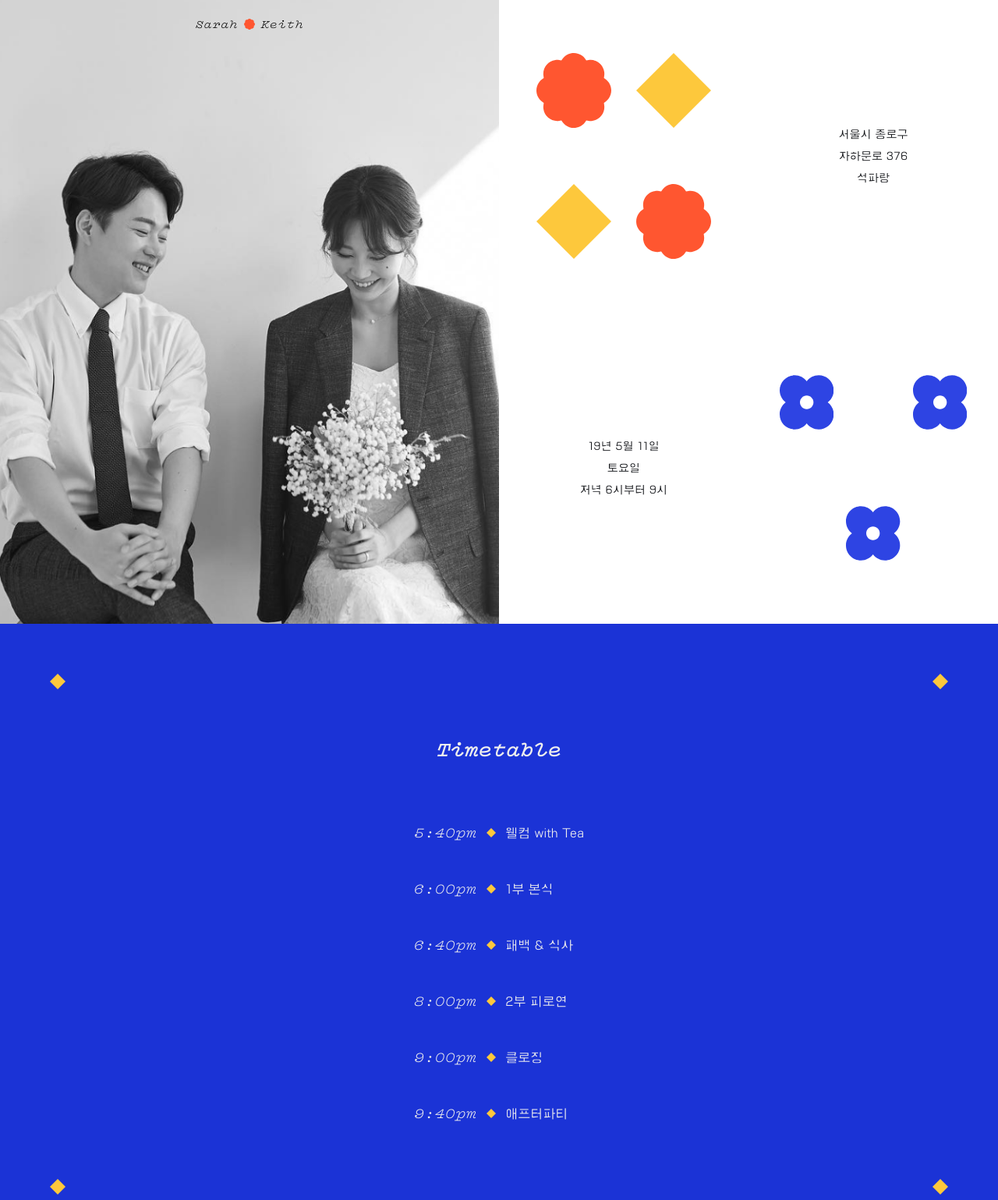
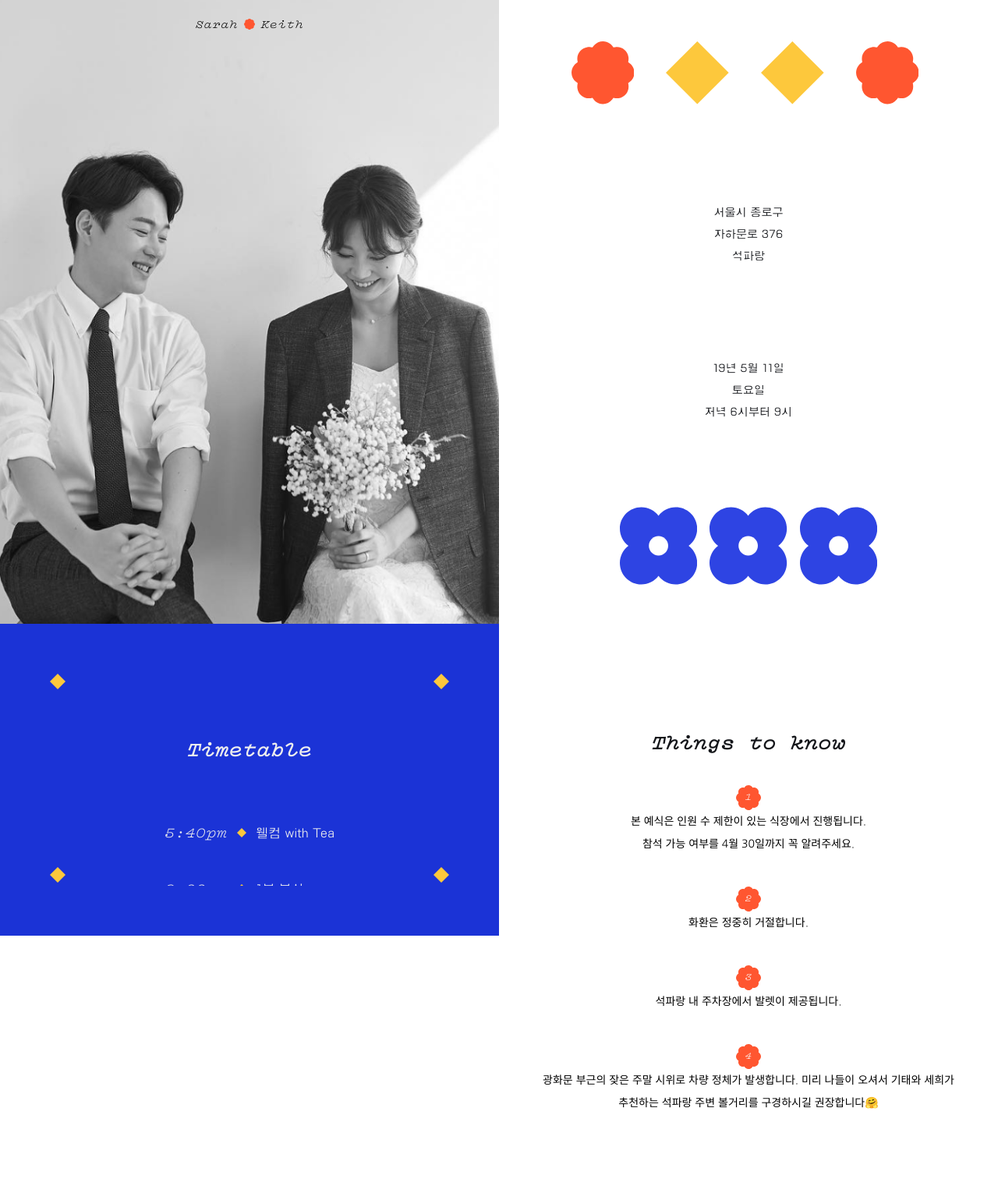
Before and after one commit to sarahsehee/190511, a plain HTML site: page onepage.html in a window 1280 px wide. Shown: the top 1539 px of the page at 78% size. Drawn offline with nearby package versions, Linux system fonts and the light colour scheme.

Commit message:
그리드 변경

```diff
--- a/css/fonts.css
+++ b/css/fonts.css
@@ -117,3 +117,11 @@ p {
     width: 32px;
     color:white;
   }
+
+  .photo-grid{
+      display: none;
+  }
+
+section .scroll {
+    overflow: scroll;
+}
--- a/onepage.html
+++ b/onepage.html
@@ -6,8 +6,10 @@
   <link rel="stylesheet" href="css/style.css">
   <link rel="stylesheet" href="css/fonts.css">
   <body>
-    <section class="min-vh-100 flex flex-column flex-row-m flex-row-l">
-      <div class="w-100 w-50-m w-50-l vh-50 vh-100-m vh-100-l photo">
+    <!--first main-->
+    <section class="w-100 min-vh-50 flex flex-column flex-row-l">
+      <!--photo-->
+      <div class="w-100 vh-50 w-100-ns vh-50-ns w-50-l vh-100-l photo items-stretch">
         <div class="pa3 tc flex items-center justify-center">
           <span class="name">
             Sarah
@@ -26,12 +28,12 @@
           </span>
         </div>
       </div>
-      <!--info-->
-      <div class="w-100 w-50-m w-50-l vh-50 vh-100-m vh-100-l flex flex-wrap">
-        <!--location + Blue -->
-        <div class="w-50 vh-25 vh-50-l flex flex-wrap justify-center items-center pa4">
-          <div class="w-50 h-50 pa3 fl">
-              <svg width="100%" height="100%" viewBox="0 0 40 40" version="1.1" xmlns="http://www.w3.org/2000/svg" xmlns:xlink="http://www.w3.org/1999/xlink">
+      <!--1st row info-->
+      <div class="w-100 vh-50 w-100-ns vh-50-ns w-50-l vh-100-l flex flex-wrap">
+        <!--svgs-->
+        <div class="w-50 vh-25 w-50-ns w-100-l vh-25-l flex flex-wrap justify-center items-center pa3">
+          <div class="w-50 h-50 w-50-ns h-50-ns w-20-l h-100-l pa3 fl">
+              <svg width="90%" height="90%" viewBox="0 0 40 40" version="1.1" xmlns="http://www.w3.org/2000/svg" xmlns:xlink="http://www.w3.org/1999/xlink">
                 <g id="weddign-web-mobile" stroke="none" stroke-width="1" fill="none" fill-rule="evenodd">
                     <g id="KR/intro" transform="translate(-38.000000, -137.000000)" fill="#FF5630" fill-rule="nonzero">
                         <g id="Group-2" transform="translate(-30.000000, -18.000000)">
@@ -41,8 +43,8 @@
                 </g>
               </svg>
           </div>
-          <div class="w-50 h-50 pa3 fl">
-            <svg width="100%" height="100%" viewBox="0 0 40 40" version="1.1" xmlns="http://www.w3.org/2000/svg" xmlns:xlink="http://www.w3.org/1999/xlink">
+          <div class="w-50 h-50 w-50-ns h-50-ns w-20-l h-100-l pa3 fl">
+            <svg width="90%" height="90%" viewBox="0 0 40 40" version="1.1" xmlns="http://www.w3.org/2000/svg" xmlns:xlink="http://www.w3.org/1999/xlink">
               <g id="Symbols" stroke="none" stroke-width="1" fill="none" fill-rule="evenodd">
                   <g id="symbol/yello" fill="#FDC83C" fill-rule="nonzero">
                       <polygon id="yellow" points="20 0 40 20 20 40 0 20"></polygon>
@@ -50,8 +52,8 @@
               </g>
             </svg>
           </div>
-          <div class="w-50 h-50 pa3 fl">
-            <svg width="100%" height="100%" viewBox="0 0 40 40" version="1.1" xmlns="http://www.w3.org/2000/svg" xmlns:xlink="http://www.w3.org/1999/xlink">
+          <div class="w-50 h-50 w-50-ns h-50-ns w-20-l h-100-l pa3 fl">
+            <svg width="90%" height="90%" viewBox="0 0 40 40" version="1.1" xmlns="http://www.w3.org/2000/svg" xmlns:xlink="http://www.w3.org/1999/xlink">
               <g id="Symbols" stroke="none" stroke-width="1" fill="none" fill-rule="evenodd">
                   <g id="symbol/yello" fill="#FDC83C" fill-rule="nonzero">
                       <polygon id="yellow" points="20 0 40 20 20 40 0 20"></polygon>
@@ -59,8 +61,8 @@
               </g>
             </svg>
           </div>
-          <div class="w-50 h-50 pa3 fl">
-              <svg width="100%" height="100%" viewBox="0 0 40 40" version="1.1" xmlns="http://www.w3.org/2000/svg" xmlns:xlink="http://www.w3.org/1999/xlink">
+          <div class="w-50 h-50 w-50-ns h-50-ns w-20-l h-100-l pa3 fl">
+              <svg width="90%" height="90%" viewBox="0 0 40 40" version="1.1" xmlns="http://www.w3.org/2000/svg" xmlns:xlink="http://www.w3.org/1999/xlink">
                 <g id="weddign-web-mobile" stroke="none" stroke-width="1" fill="none" fill-rule="evenodd">
                     <g id="KR/intro" transform="translate(-38.000000, -137.000000)" fill="#FF5630" fill-rule="nonzero">
                         <g id="Group-2" transform="translate(-30.000000, -18.000000)">
@@ -71,21 +73,24 @@
               </svg>
           </div>
         </div>
-        <div class="w-50 vh-25 vh-50-l pa4 flex items-center justify-center">
+        <!--text-->
+        <div class="w-50 vh-25 w-50-ns w-100-l vh-25-l pa4 flex items-center justify-center">
           <p class="information tc">
             서울시 종로구 <br> 자하문로 376 <br> 석파랑
           </p>
         </div>
-        <!--date-->
-        <div class="w-50 vh-25 vh-50-l flex items-center justify-center">
+      <!--2nd-->
+        <!--text-->
+        <div class="w-50 vh-25 w-50-ns w-100-l vh-25-l flex items-center justify-center">
           <p class="tc information ">
             19년 5월 11일<br>
             토요일<br>
             저녁 6시부터 9시
           </p>
         </div>
-        <div class="w-50 vh-25 vh-50-l flex flex-wrap items-center justify-center pa4 ">
-          <div class="w-third h-50 pa2 fl">
+        <!--svgs-->
+        <div class="w-50 vh-25 w-50-ns w-100-l vh-25-l flex flex-wrap items-center justify-center pa4 ">
+          <div class="w-third h-50 w-25-ns h-100-ns w-20-l h-100-l ph2 fl">
             <svg width="100%" height="100%" viewBox="0 0 40 40" version="1.1" xmlns="http://www.w3.org/2000/svg" xmlns:xlink="http://www.w3.org/1999/xlink">
               <g id="Symbols" stroke="none" stroke-width="1" fill="none" fill-rule="evenodd">
                   <g id="symbol/blue" fill-rule="nonzero">
@@ -97,9 +102,9 @@
               </g>
             </svg>
           </div>
-          <div class="w-third h-50 pa2 fl">
+          <div class="w-third h-50 fl dn-ns dn-l ">
           </div>
-          <div class="w-third h-50 pa2 fl">
+          <div class="w-third h-50 w-25-ns h-100-ns w-20-l h-100-l ph2 fl">
             <svg width="100%" height="100%" viewBox="0 0 40 40" version="1.1" xmlns="http://www.w3.org/2000/svg" xmlns:xlink="http://www.w3.org/1999/xlink">
               <g id="Symbols" stroke="none" stroke-width="1" fill="none" fill-rule="evenodd">
                   <g id="symbol/blue" fill-rule="nonzero">
@@ -111,7 +116,7 @@
               </g>
             </svg>
           </div>
-          <div class="w-third h-50 pa2 fl">
+          <div class="w-third h-50 w-25-ns h-100-ns w-20-l h-100-l ph2 fl">
               <svg width="100%" height="100%" viewBox="0 0 40 40" version="1.1" xmlns="http://www.w3.org/2000/svg" xmlns:xlink="http://www.w3.org/1999/xlink">
                 <g id="Symbols" stroke="none" stroke-width="1" fill="none" fill-rule="evenodd">
                     <g id="symbol/blue" fill-rule="nonzero">
@@ -126,11 +131,11 @@
         </div>
       </div>
     </section>
-     <!--timetable-->
-     <section class="min-vh-100 vh-100 pa3 pa5-ns blue light-gray flex">
+    <!--time table-->
+    <section class="fl w-100 vh-100 w-100-ns vh-50-l w-50-l pa3 pa5-ns blue light-gray flex">
       <!-- text in the center -->
       <div class="relative w-100">
-          <div class="w-100 h-100 flex flex-column items-center">
+        <div class="scroll w-100 h-100 flex flex-column items-center">
             <h2 class="w-100 tc pv5 light-gray"> Timetable </h2>
             <div class="w-100 h-100 tl justify-center flex">
               <div class="timetable-grid light-gray">
@@ -191,7 +196,7 @@
       </div>
     </section>
     <!--Things to Know-->
-      <section class="min-vh-75 ph4 pv5 flex flex-column justify-center items-center">
+    <section class="dn fl w-100 min-vh-100 vh-100 w-100-ns w-50-l ph4 pv5 flex flex-column justify-center items-center">
         <h3 class="tc"> Things to know </h3>
         <ol class="things-list">
           <li>
@@ -208,6 +213,11 @@
           </li>
         </ol>
     </section>
-
+    <section class="w-100 tc pt3 pb6">
+      <p class="name">
+        Designed  & Coded by Sarah Sehee <br>
+        Written by Kitai Kim
+      </p>
+    </section>
   </body>
 </html>
```
Lines whose indentation alone changed are shown as unchanged.
